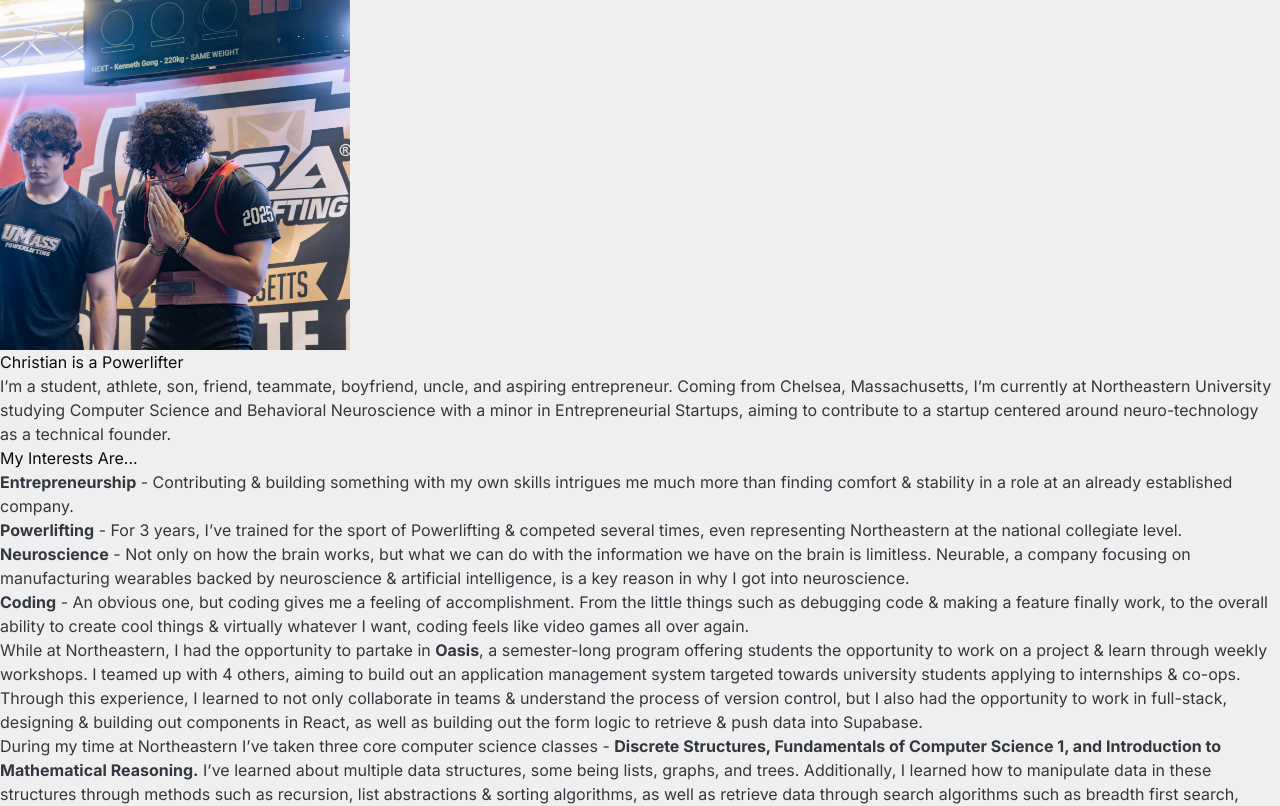
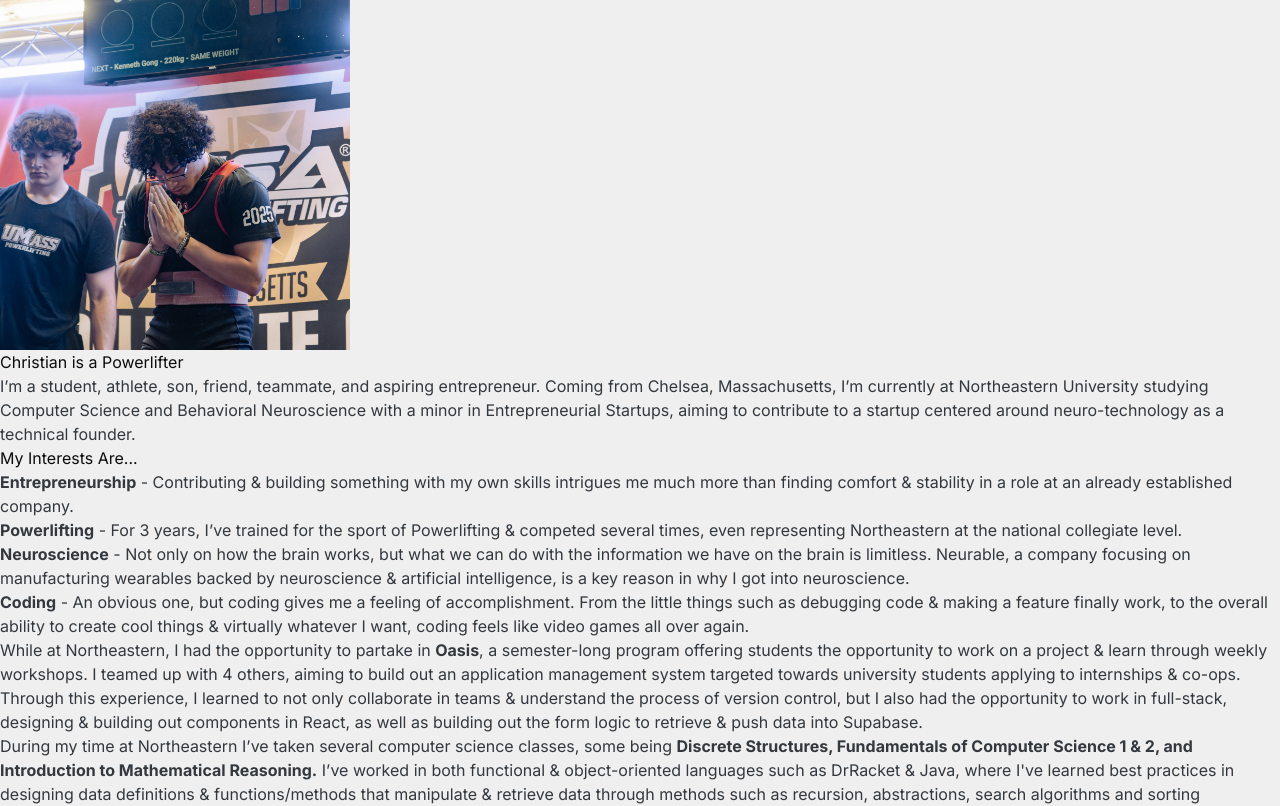
Before and after one commit to chrrstiang/personal-site, a Next.js app in the folder personal-site/: page /about in a window 1280 px wide. Shown: the top 806 px of the page. Built offline with nearby package versions, Linux system fonts and the light colour scheme; a web font is replaced by a local one.

Commit message:
new changes

```diff
--- a/personal-site/src/app/about/page.jsx
+++ b/personal-site/src/app/about/page.jsx
@@ -53,7 +53,7 @@ useEffect(() => {
         <div className="flex flex-col justify-center items-center p-2">
         <AboutHeader imageUrl={imageUrl} role={role} />
         <div className="flex flex-col justify-center mb-20 items-center m-5 sm:m-0 sm:mb-10 gap-10 lg:max-w-screen-lg">
-        <Typography className="text-md sm:w-10/12">I’m a student, athlete, son, friend, teammate, boyfriend, uncle, and aspiring entrepreneur.
+        <Typography className="text-md sm:w-10/12">I’m a student, athlete, son, friend, teammate, and aspiring entrepreneur.
             Coming from Chelsea, Massachusetts, I’m currently at Northeastern University studying Computer Science and Behavioral Neuroscience with a minor
             in Entrepreneurial Startups, aiming to contribute to a startup centered around neuro-technology as a technical founder.</Typography>
             <h2 className="aqva sm:w-10/12 text-3xl">My Interests Are...</h2>
@@ -87,11 +87,11 @@ useEffect(() => {
             applying to internships & co-ops. Through this experience, I learned to not only collaborate in teams & understand the
             process of version control, but I also had the opportunity to work in full-stack, designing & building out components in
             React, as well as building out the form logic to retrieve & push data into Supabase.</Typography>
-        <Typography className="text-md sm:w-10/12">During my time at Northeastern I’ve taken three core computer science classes -  <strong>
-            Discrete Structures, Fundamentals of Computer Science 1, and Introduction to Mathematical Reasoning.
-            </strong> I’ve learned about multiple data structures, some being lists, graphs, and trees. Additionally,
-            I learned how to manipulate data in these structures through methods such as recursion, list abstractions & sorting algorithms, as well as
-            retrieve data through search algorithms such as breadth first search, depth first search, and Dijkstra’s algorithm.</Typography>
+        <Typography className="text-md sm:w-10/12">During my time at Northeastern I’ve taken several computer science classes, some being  <strong>
+            Discrete Structures, Fundamentals of Computer Science 1 & 2, and Introduction to Mathematical Reasoning.
+            </strong> I’ve worked in both functional & object-oriented languages such as DrRacket & Java, where I've learned best practices
+            in designing data definitions & functions/methods that manipulate & retrieve data through methods such as recursion, abstractions,
+            search algorithms and sorting algorithms.</Typography>
             <h2 className="aqva sm:w-10/12 text-3xl">Goals</h2>
             <h3 className="aqva sm:w-10/12 text-2xl">Short-term</h3>
             <ShortGoals />
@@ -183,8 +183,8 @@ function LongGoals() {
                     <AccordionSummary>Create financial comfort for my family while doing what I love.</AccordionSummary>
                         <AccordionDetails>
                             <Typography component="p">At the end of it all, past career & accomplishments, I want to make enough money to comfortably live while
-                         doing what I love. Whether that's investing my money early or leaving my job as a server to focus on school, understanding material,
-                         making connections & working on side-projects, I aim to make decisions keeping this goal in mind.
+                            doing what I love. I hope to raise a family one day, and the last thing I want is to worry about my financial
+                            situation during the most memorable momenents of my family's lives. I aim to make decisions keeping this goal in mind.
                          </Typography>
                         </AccordionDetails>
                 </Accordion>
```
Also changed, not shown: personal-site/src/app/contact/page.tsx (+0 -10 lines).
